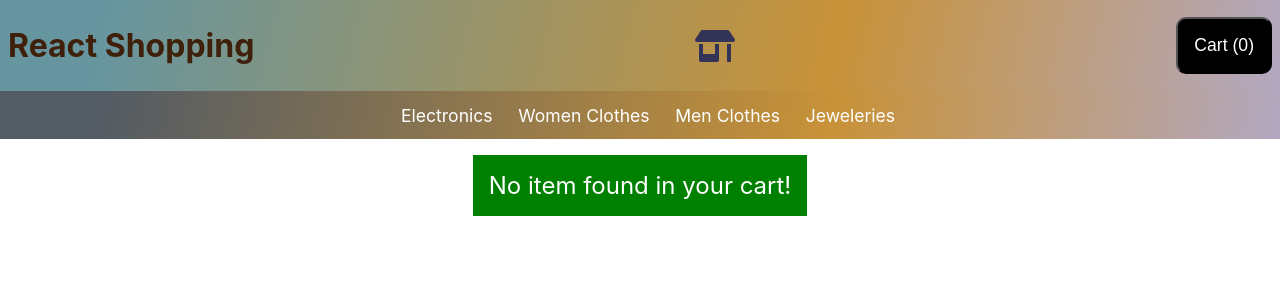
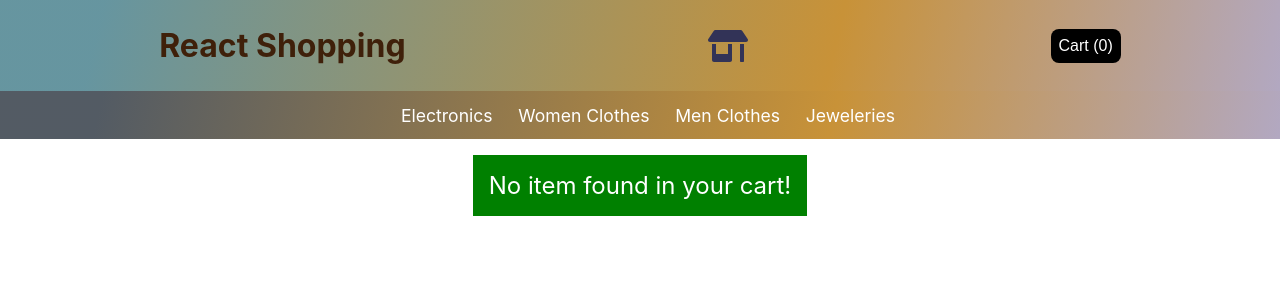
Before and after one commit to hsglc/kodluyoruz-challenges, a React (Create React App) app in the folder e-commerce-react-app/: page /result in a window 1280 px wide. Shown: the top 300 px of the page. Built offline with nearby package versions, Linux system fonts and the light colour scheme.

Commit message:
added item amount can be increased by add icon

```diff
--- a/e-commerce-react-app/src/components/Cart/Cart.js
+++ b/e-commerce-react-app/src/components/Cart/Cart.js
@@ -1,34 +1,28 @@
-import {useContext} from 'react';
-import CartContext from '../../store/cart-context';
-import {useHistory} from 'react-router-dom';
+import { useContext } from "react";
+import CartContext from "../../store/cart-context";
+import { useHistory } from "react-router-dom";
+
+import classes from "./Cart.module.css";
 
 function Cart() {
+  const history = useHistory();
 
-    const history = useHistory();
+  const cartCtx = useContext(CartContext);
 
-    const cartStyle = {
-        'padding' : '1rem',
-        'color':'white',
-        'background':'black',
-        'borderRadius':'10px',
-        'fontSize' : '1.1rem',
-        'cursor':'pointer',
-    }
+  const goCheckoutHandler = () => {
+    history.push("./result");
+  };
 
-    const cartCtx = useContext(CartContext);
+  const numberOfCartItems = cartCtx.items.reduce(
+    (currNumber, item) => currNumber + item.amount,
+    0
+  );
 
-    const goCheckoutHandler = () =>{
-        history.push("./result");
-    }
-
-
-    const numberOfCartItems = cartCtx.items.reduce((currNumber, item)=> currNumber + item.amount,0)
-
-    return (
-        <button onClick={goCheckoutHandler} style={cartStyle} >
-            Cart ({numberOfCartItems})
-        </button>
-    )
+  return (
+    <button onClick={goCheckoutHandler} className={classes.cart}>
+      Cart ({numberOfCartItems})
+    </button>
+  );
 }
 
-export default Cart
+export default Cart;
--- /dev/null
+++ b/e-commerce-react-app/src/components/Cart/Cart.module.css
@@ -0,0 +1,9 @@
+.cart {
+    padding: .5rem;
+    color: white;
+    background: black;
+    border-radius: .5rem;
+    font-size: 1rem;
+    cursor: pointer;
+    border: none;
+}
--- a/e-commerce-react-app/src/components/Cart/CartItem.js
+++ b/e-commerce-react-app/src/components/Cart/CartItem/CartItem.js
@@ -1,7 +1,9 @@
 import RemoveIcon from "@material-ui/icons/Remove";
+import AddIcon from "@material-ui/icons/Add";
+
 import classes from "./CartItem.module.css";
 import { useContext } from "react";
-import CartContext from "../../store/cart-context";
+import CartContext from "../../../store/cart-context";
 
 function CartItem({ item }) {
   const cartCtx = useContext(CartContext);
@@ -17,6 +19,10 @@ function CartItem({ item }) {
     cartCtx.removeItem(id);
   };
 
+  const cartItemAddHandler = (id) => {
+    cartCtx.addItem(item);
+  };
+
   return (
     <div className={classes.container}>
       <div>
@@ -26,12 +32,20 @@ function CartItem({ item }) {
       <div>
         <span style={amountStyle}>x {item.amount}</span>
       </div>
+      <div>
         <button
           className={classes.space}
           onClick={cartItemRemoveHandler.bind(null, item.id)}
         >
           <RemoveIcon />
         </button>
+        <button
+          className={classes.space}
+          onClick={cartItemAddHandler.bind(null, item.id)}
+        >
+          <AddIcon />
+        </button>
+      </div>
     </div>
   );
 }
--- a/e-commerce-react-app/src/components/UI/ProductUI.js
+++ b/e-commerce-react-app/src/components/UI/ProductUI.js
@@ -17,6 +17,9 @@ const useStyles = makeStyles({
     height: 460,
     margin: ".6rem",
     padding: ".5rem",
+    display: "flex",
+    flexDirection:"column",
+    justifyContent: "space-between"
   },
   media: {
     height: 180,
--- a/e-commerce-react-app/src/layout/Header.js
+++ b/e-commerce-react-app/src/layout/Header/Header.js
@@ -1,9 +1,9 @@
 import { FaStoreAlt } from "react-icons/fa";
-import Cart from "../components/Cart/Cart";
+import Cart from "../../components/Cart/Cart";
 
 import classes from "./Header.module.css";
 
-import Nav from "./Nav";
+import Nav from "../Nav/Nav";
 
 function Header() {
   return (
--- a/e-commerce-react-app/src/layout/Header.module.css
+++ b/e-commerce-react-app/src/layout/Header/Header.module.css
@@ -1,6 +1,6 @@
 .header {
     display: flex;
-    justify-content: space-between;
+    justify-content: space-around;
     align-items: center;
     background: rgb(64, 123, 136);
     background: linear-gradient(103deg, rgba(64, 123, 136, 0.80) 8%, rgba(200, 146, 56, 1) 65%, rgba(178, 168, 193, 1) 100%);
--- a/e-commerce-react-app/src/layout/Layout.js
+++ b/e-commerce-react-app/src/layout/Layout.js
@@ -1,12 +1,10 @@
-import Header from "./Header";
+import Header from "./Header/Header";
 
 function Layout(props) {
   return (
     <>
-      <Header></Header>
-      <main>
-          {props.children}
-      </main>
+      <Header />
+      <main>{props.children}</main>
     </>
   );
 }
--- a/e-commerce-react-app/src/pages/Result.js
+++ b/e-commerce-react-app/src/pages/Result.js
@@ -1,4 +1,4 @@
-import CartItem from "../components/Cart/CartItem";
+import CartItem from "../components/Cart/CartItem/CartItem";
 import { useContext } from "react";
 import CartContext from "../store/cart-context";
 import classes from "./Result.module.css";
--- a/e-commerce-react-app/src/store/CartProvider.js
+++ b/e-commerce-react-app/src/store/CartProvider.js
@@ -11,7 +11,7 @@ const defaultCartState = {
 const cartReducer = (state, action) => {
   if (action.type === "ADD") {
     const updatedTotalAmount =
-      state.totalAmount + action.item.price * action.item.amount;
+      state.totalAmount + action.item.price;
 
     const existingCartItemIndex = state.items.findIndex(
       (item) => item.id === action.item.id
@@ -24,7 +24,7 @@ const cartReducer = (state, action) => {
     if (existingCartItem) {
       const updatedItem = {
         ...existingCartItem,
-        amount: existingCartItem.amount + action.item.amount,
+        amount: existingCartItem.amount + 1,
       };
       updatedItems = [...state.items];
       updatedItems[existingCartItemIndex] = updatedItem;
```
Also changed, not shown: e-commerce-react-app/src/components/Cart/CartItem/CartItem.module.css (renamed from e-commerce-react-app/src/components/Cart/CartItem.module.css), e-commerce-react-app/src/layout/Nav/Nav.js (renamed from e-commerce-react-app/src/layout/Nav.js), e-commerce-react-app/src/layout/Nav/Nav.module.css (line endings or trailing spaces). Lines whose indentation alone changed are shown as unchanged.
